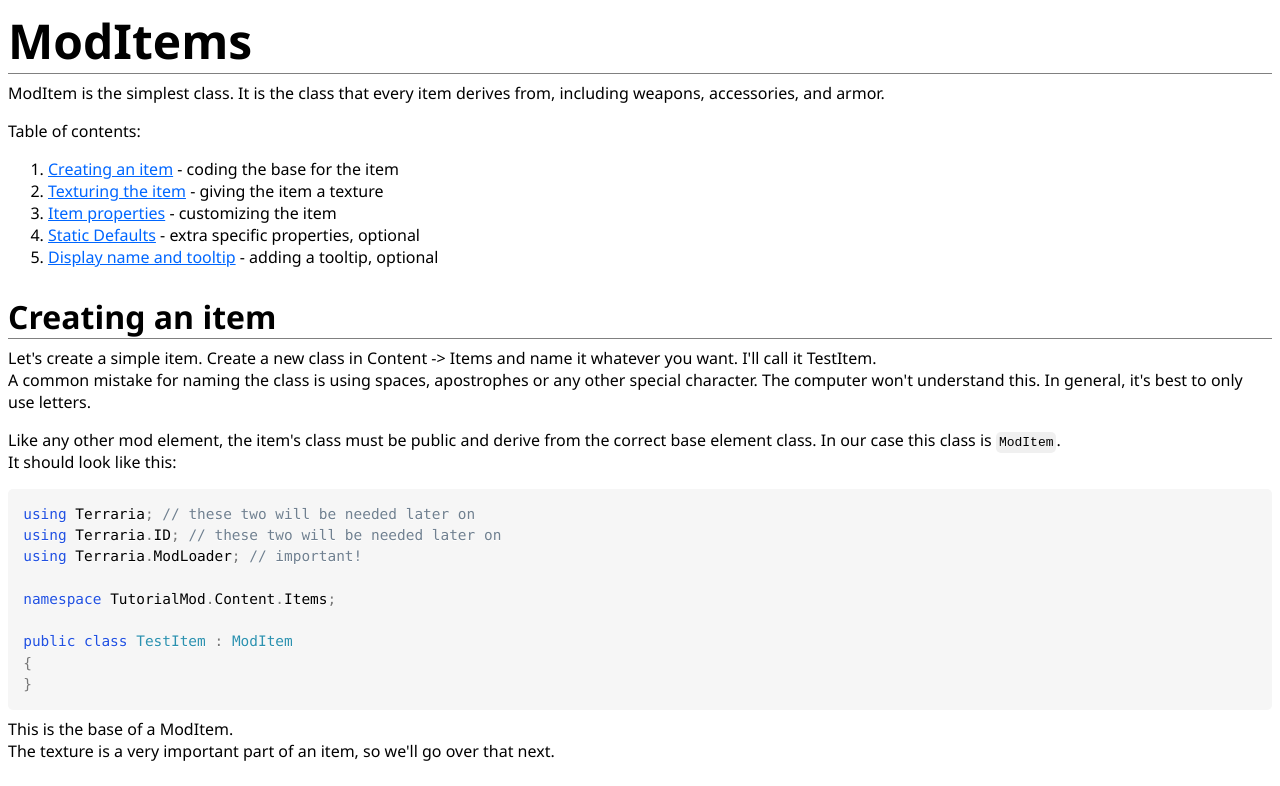
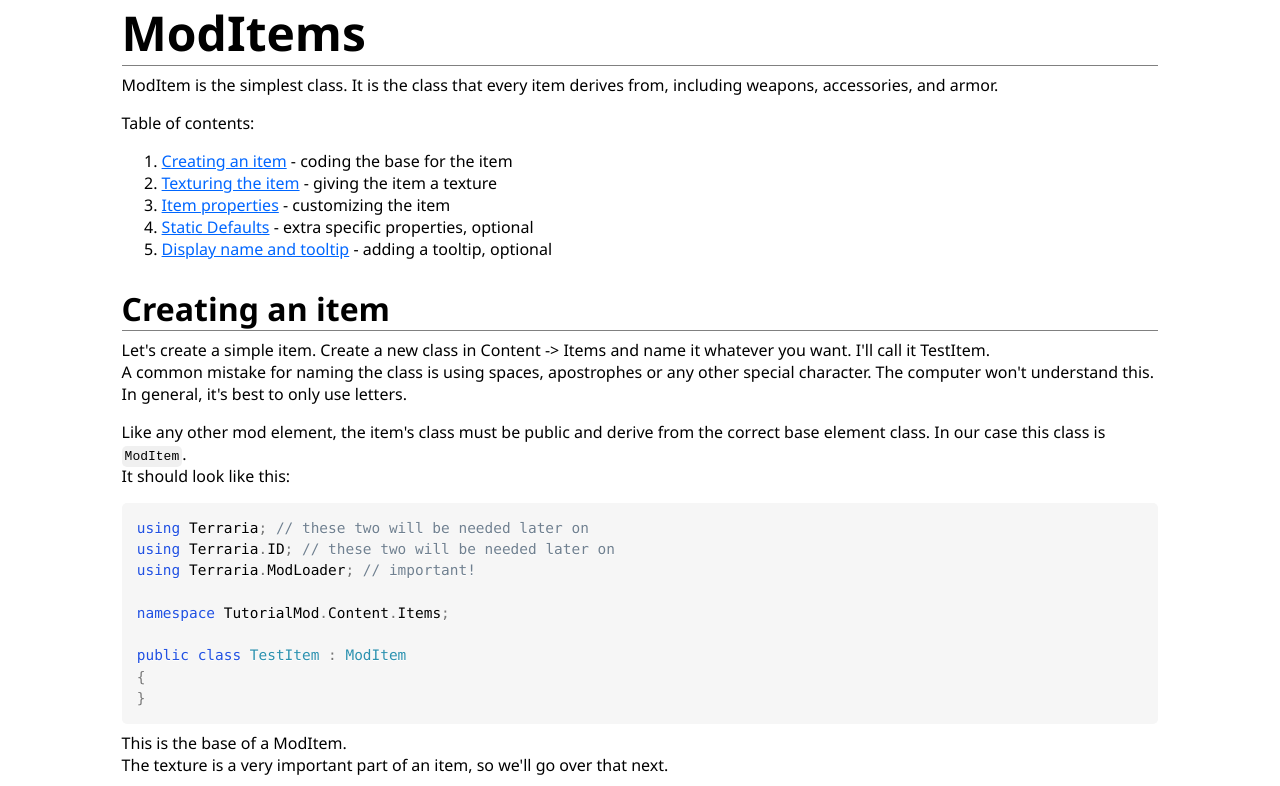
Before and after one commit to WoodStuff/TML-Guide, a plain HTML site: page beginner/moditem.html in a window 1280 px wide. Shown: the top 786 px of the page. Drawn offline with Linux system fonts and the light colour scheme.

Commit message:
some small style changes

```diff
--- a/style.css
+++ b/style.css
@@ -1,36 +1,24 @@
-* {
-	box-sizing: border-box;
-}
-p, h1, h2, li, table {
-	font-family: 'Segoe UI', Tahoma, Geneva, Verdana, sans-serif;
-}
+* { box-sizing: border-box; }
+p, h1, h2, li, table { font-family: 'Segoe UI', Tahoma, Geneva, Verdana, sans-serif; }
 html, body {
 	height: 100%;
+	width: 90%;
+	margin: auto;
 }
 
 h1, h2 {
 	border-bottom: solid 1px gray;
 	margin-block-end: 0;
 }
-h1 {
-	font-size: 3em;
-	margin-block-start: 0em;
-}
-h2 {
-	font-size: 2em;
-}
-p {
-	margin-block-start: 0.5em;
-}
-a {
-	color: #0066ff;
-}
-a:hover {
-	color: #005ae1;
-}
-a:active {
-	color: #00aaff;
-}
+h1 { margin-block-start: 0em; }
+p  { margin-block-start: 0.5em; }
+
+h1 { font-size: 3em; }
+h2 { font-size: 2em; }
+
+a        { color: #0066ff; }
+a:hover  { color: #005ae1; }
+a:active { color: #00aaff; }
 
 code:not([class]) {
 	background-color: #f0f0f0;
```
Also changed, not shown: beginner/moditem.html (+3 -1 lines).
